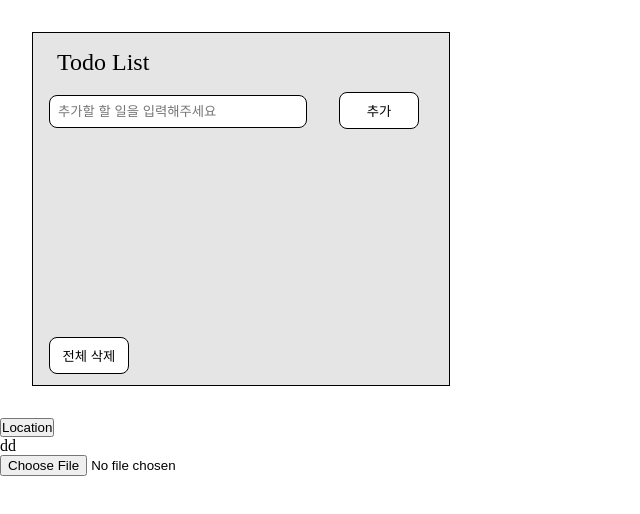
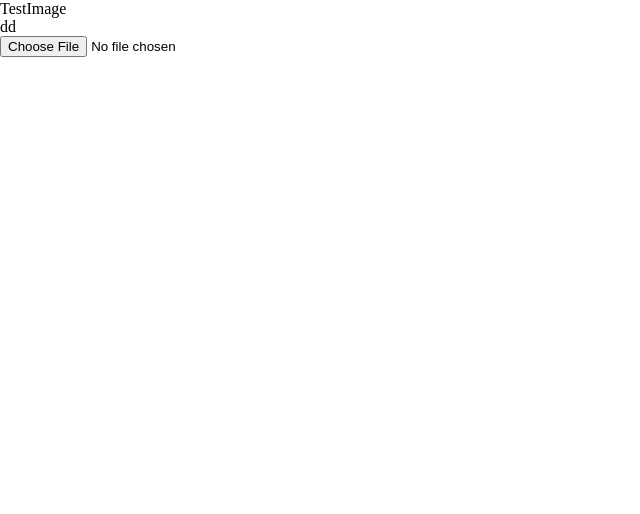
Before and after one commit to Bae0203/LearnTypescript, a React (Create React App) app: page /image in a window 1280 px wide. Shown: the top 514 px of the page, without its empty margins (0-640 px from the left). Built offline with nearby package versions, Linux system fonts and the light colour scheme.

Commit message:
ADD :: Router

```diff
--- a/package.json
+++ b/package.json
@@ -13,6 +13,7 @@
     "react": "^18.2.0",
     "react-dom": "^18.2.0",
     "react-dropzone": "^14.2.3",
+    "react-router-dom": "^6.8.2",
     "react-scripts": "5.0.1",
     "styled-components": "^5.3.6",
     "typescript": "^4.9.4",
--- a/src/App.tsx
+++ b/src/App.tsx
@@ -3,8 +3,10 @@ import Location from "./components/Location";
 import { useEffect, useState, KeyboardEvent } from "react";
 import * as S from "./style/AppStyled";
 import UploadImage from "./components/UploadImage";
+import { useNavigate } from "react-router-dom";
 
 function App() {
+  const Navigate = useNavigate();
   const [textTodo, setTextTodo] = useState<string>("");
   const [todoContext, setTodoContext] = useState<string[]>([]);
   useEffect(() => {
@@ -81,7 +83,7 @@ function App() {
 
       <Location></Location>
 
-      <UploadImage></UploadImage>
+      <button onClick={() => Navigate("/image")}>Test Image로 가기</button>
 
       <div></div>
     </>
--- /dev/null
+++ b/src/Router.tsx
@@ -0,0 +1,17 @@
+import React from "react";
+import { BrowserRouter, Route, Routes } from "react-router-dom";
+import App from "./App";
+import TestImage from "./pages/TestImage";
+
+const Router = () => {
+  return (
+    <BrowserRouter>
+      <Routes>
+        <Route path="/" element={<App />}></Route>
+        <Route path="/image" element={<TestImage />}></Route>
+      </Routes>
+    </BrowserRouter>
+  );
+};
+
+export default Router;
--- a/src/index.tsx
+++ b/src/index.tsx
@@ -1,15 +1,15 @@
 import React from "react";
 import ReactDOM from "react-dom/client";
 import "./style/index.css";
-import App from "./App";
 import reportWebVitals from "./reportWebVitals";
+import Router from "./Router";
 
 const root = ReactDOM.createRoot(
   document.getElementById("root") as HTMLElement
 );
 root.render(
   <React.StrictMode>
-    <App />
+    <Router />
   </React.StrictMode>
 );
 
--- /dev/null
+++ b/src/pages/TestImage.tsx
@@ -0,0 +1,13 @@
+import React from "react";
+import UploadImage from "../components/UploadImage";
+
+const TestImage = () => {
+  return (
+    <>
+      <div>TestImage</div>
+      <UploadImage></UploadImage>
+    </>
+  );
+};
+
+export default TestImage;
```
Also changed, not shown: 1 other file (tests, documents, lock files or other folders).
